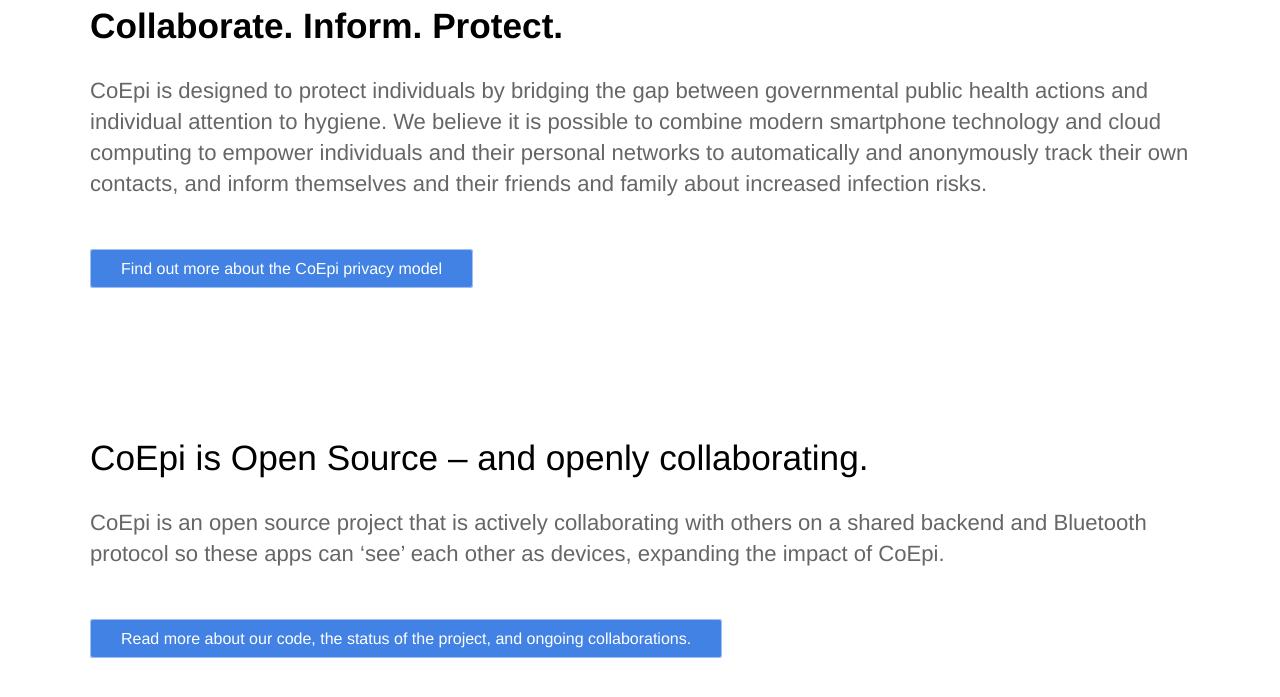
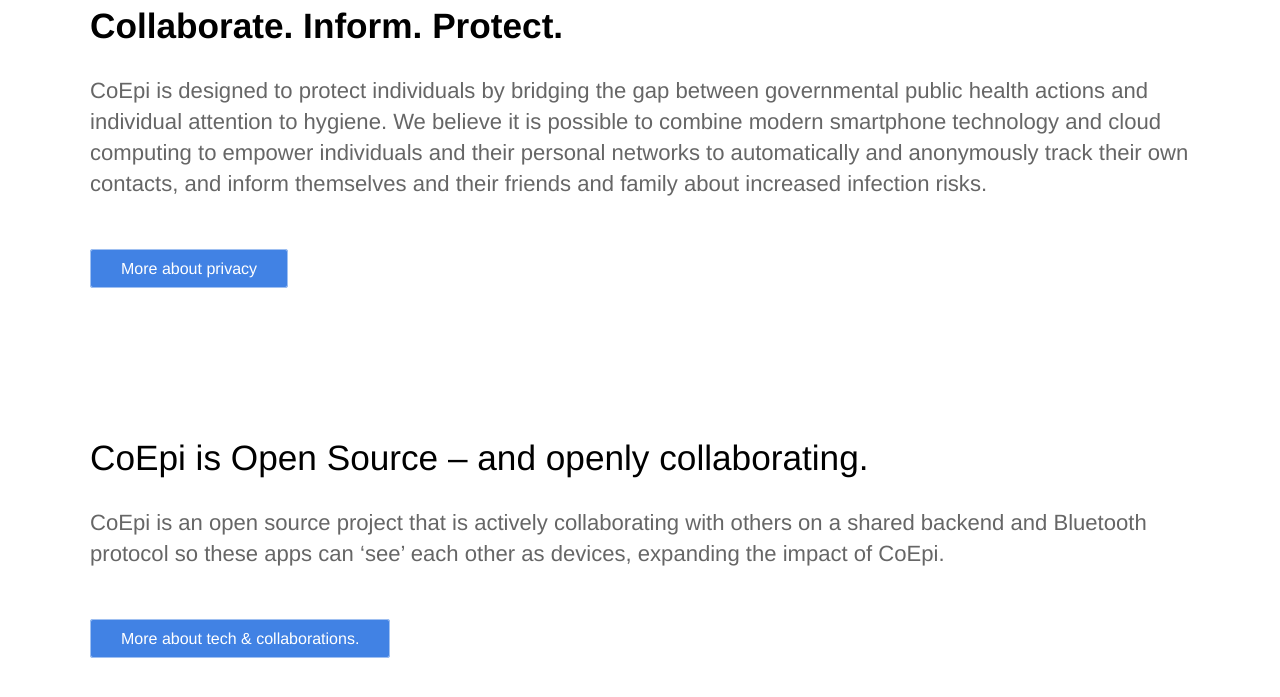
Before and after one commit to Co-Epi/website, a Jekyll site: the page built from index.html, in a window 1280 px wide and 900 px high, scrolled down 1468 px. Shown: the top 697 px of the window. Built offline with Jekyll 4.4.1, drawn with Linux system fonts in a browser that asks for light colours; the list of posts is cut into pages by our own code.

Commit message:
shorten buttons for better mobile readability

```diff
--- a/index.html
+++ b/index.html
@@ -30,7 +30,7 @@
 			<div class="text editable">
 				<h2><strong>Collaborate. Inform. Protect.</strong></h2>
 				<p>CoEpi is designed to protect individuals by bridging the gap between governmental public health actions and individual attention to hygiene. We believe it is possible to combine modern smartphone technology and cloud computing to empower individuals and their personal networks to automatically and anonymously track their own contacts, and inform themselves and their friends and family about increased infection risks.</p>
-        <div class="cta button"><a href="{{ site.baseurl }}/privacy/">Find out more about the CoEpi privacy model</a></div>
+        <div class="cta button"><a href="{{ site.baseurl }}/privacy/">More about privacy</a></div>
         </div>
 
 		</div>
@@ -41,7 +41,7 @@
 			<div class="text editable">
 				<h2>CoEpi is Open Source – and openly collaborating.</h2>
 				<p>CoEpi is an open source project that is actively collaborating with others on a shared backend and Bluetooth protocol so these apps can ‘see’ each other as devices, expanding the impact of CoEpi.</p>
-			<div class="cta button"><a href="{{ site.baseurl }}/collaborations/">Read more about our code, the status of the project, and ongoing collaborations.</a></div>
+			<div class="cta button"><a href="{{ site.baseurl }}/collaborations/">More about tech & collaborations.</a></div>
                     </div>
             </div>
 
```
